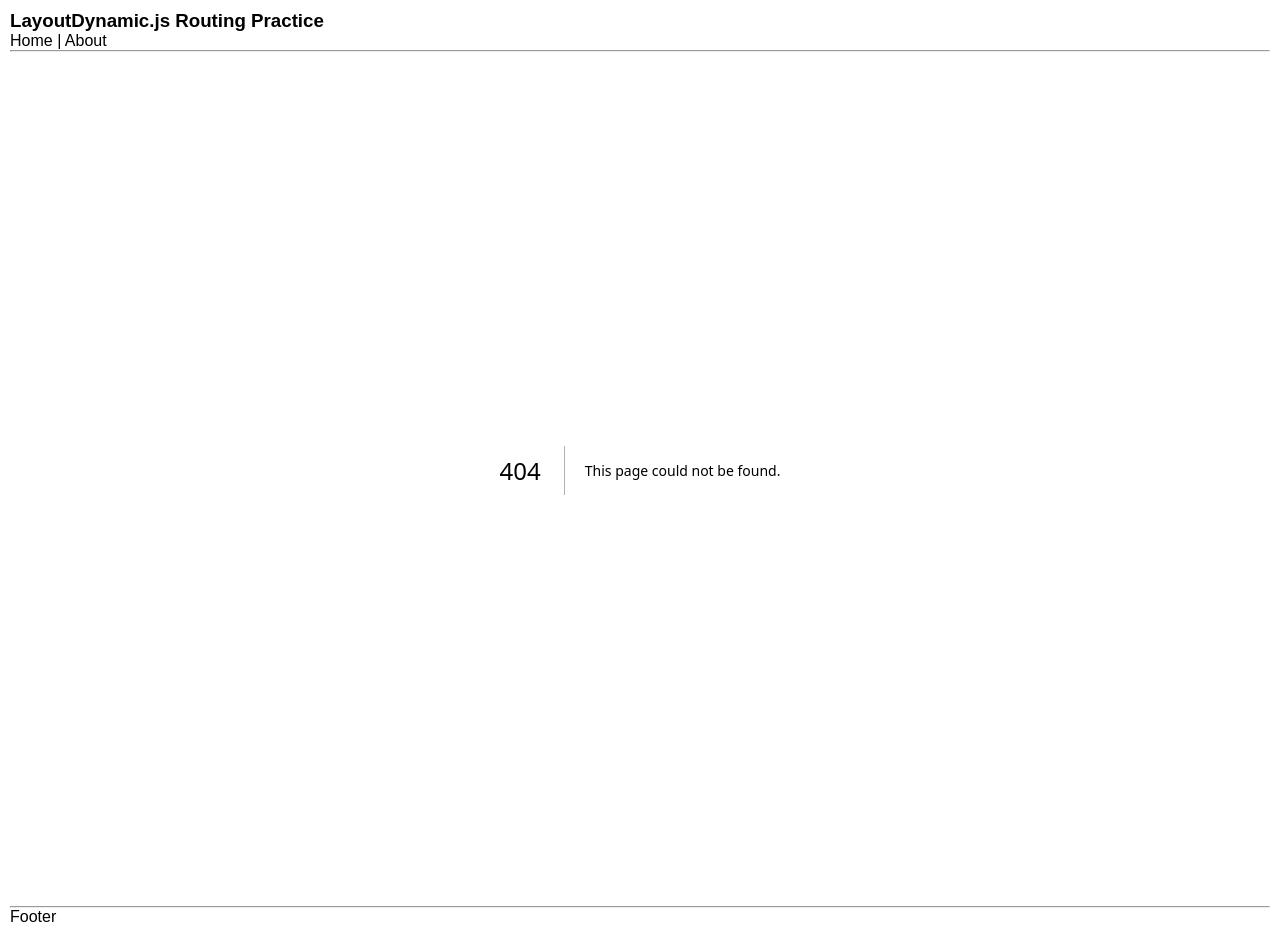
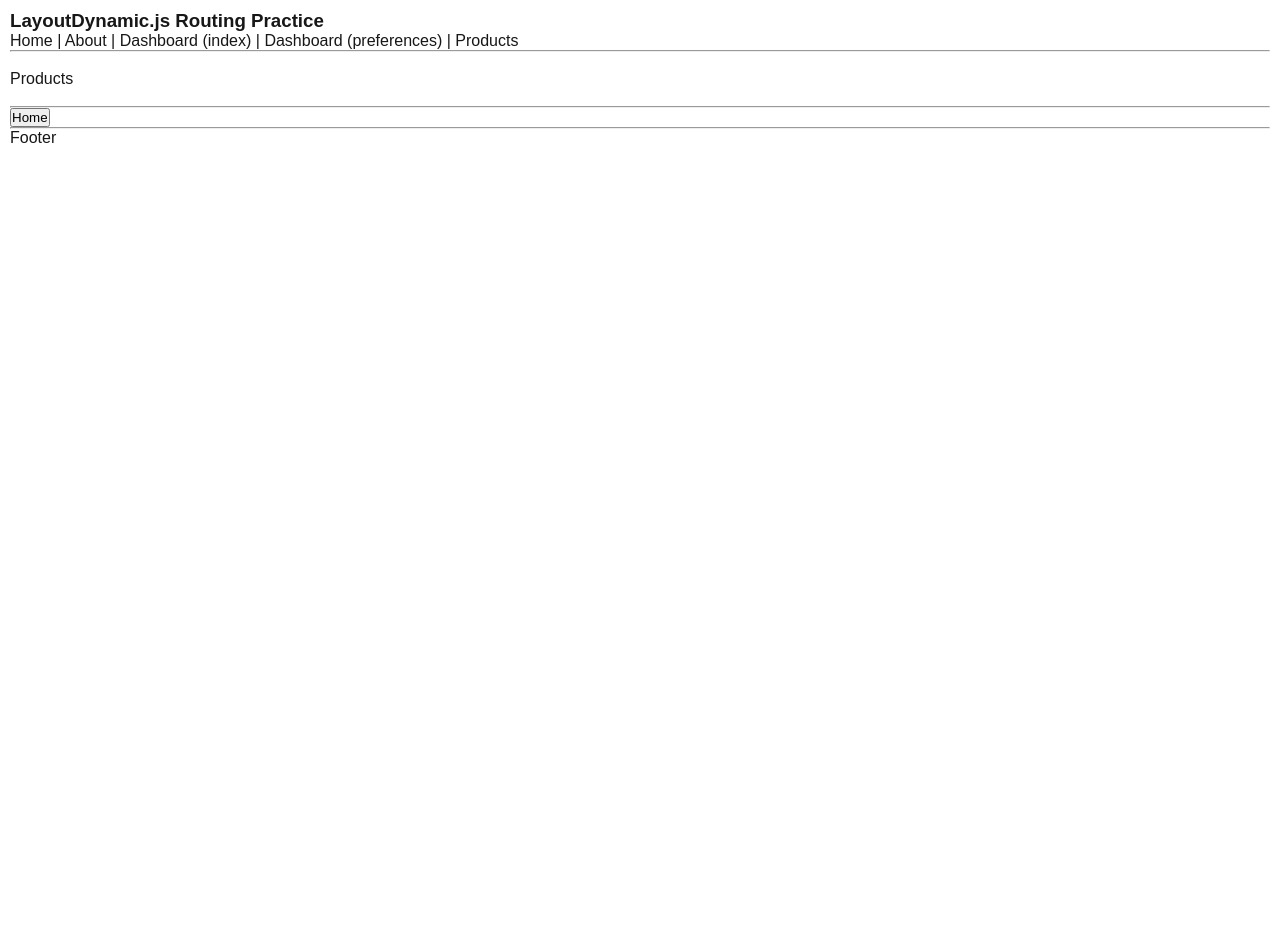
Before and after one commit to gkurkjian/WEB422_Week5_Pages-Routing, a Next.js app in the folder my-app/: page /readingQueryParamProducts in a window 1280 px wide. Before the commit this address had no page. After the commit the page ends 800 px from the top, so only its background shows below. Built offline with nearby package versions, Linux system fonts and the light colour scheme.

Commit message:
forth commit, made a button to take home in LayoutDynamic.js without refreshing the page. Included readingQueryParamProduct.js which will add products in them after

```diff
--- a/my-app/pages/components/2.LayoutDynamic.js
+++ b/my-app/pages/components/2.LayoutDynamic.js
@@ -1,15 +1,28 @@
-import Link from "next/link";
+import { useRouter } from "next/router";  // we're using curly brackets bcz useRouter it's Not a default import export
+import Link from "next/link";  // we're using Link without curly brackets bcz Link it's a default import, export
+
 
 export default function LayoutDynamic(props) {
+
+    const router = useRouter();
+
+    function goHome(e, msg) {
+        console.log("Go home clicked inside LayoutDynamic.js")
+        console.log(msg)
+        router.push("/")
+    };
+
     return (
         <>
             <h3>LayoutDynamic.js Routing Practice</h3>
-            <Link href={"/"}>Home</Link> | <Link href={"/about"}>About</Link>
+            <Link href={"/"}>Home</Link> | <Link href={"/about"}>About</Link> | <Link href={"/dashboard"}>Dashboard (index)</Link> | <Link href={"/dashboard/preferences"}>Dashboard (preferences)</Link> | <Link href={"/readingQueryParamProducts"}>Products</Link>
             <hr />
             <br />
             {props.children}
             <br /><br />
             <hr />
+            <button onClick={(e) => {goHome(e, "Navigating to Home")}}>Home</button>
+            <hr />
             Footer
         </>
     )
--- /dev/null
+++ b/my-app/pages/readingQueryParamProducts.js
@@ -0,0 +1,7 @@
+export default function ReadingQueryParamProduct() {
+    return (
+        <>
+            Products
+        </>
+    );
+}
```
